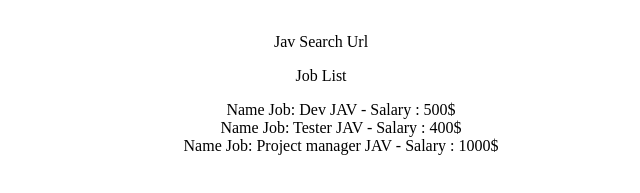
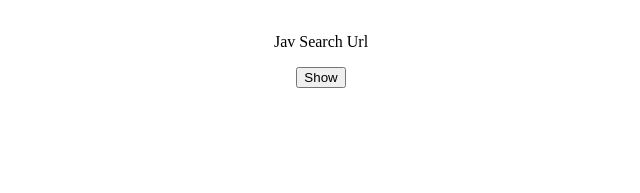
Before and after one commit to allenmeou/Learn-React-Season1, a React (Create React App) app: page / in a window 1280 px wide. Shown: the part 499-692 px from the top of the page, without its empty margins (319-959 px from the left). Built offline with nearby package versions, Linux system fonts and the light colour scheme.

Commit message:
uploap code #14

```diff
--- a/src/views/Example/MyComponents.js
+++ b/src/views/Example/MyComponents.js
@@ -11,17 +11,17 @@ class MyComponents extends React.Component {
       {
         id: "job-1",
         title: "Dev JAV",
-        salary: "500$",
+        salary: "500",
       },
       {
         id: "job-2",
         title: "Tester JAV",
-        salary: "400$",
+        salary: "400",
       },
       {
         id: "job-3",
         title: "Project manager JAV",
-        salary: "1000$",
+        salary: "1000",
       },
     ],
   };
--- a/src/views/Example/SearchJavIdol.js
+++ b/src/views/Example/SearchJavIdol.js
@@ -1,85 +1,32 @@
-import React, { Component } from "react";
+import { Component } from "react";
+import React from "react";
 
 // CLASS COMPONENT
-// class SearchJavIdol extends Component {
-//   constructor(props) {
-//     super(props);
-//     this.state = {
-//       name: "",
-//       link: "https://jav.photos/free/",
-//     };
-//   }
+class SearchJavIdol extends Component {
+  state = {
+    showJobs: false,
+  };
+  handleShowHide = (status) => {
+    this.setState({
+      showJobs: !this.state.showJobs,
+    });
+  };
 
-//   componentDidUpdate(prevProps, prevState) {
-//     if (prevState.name !== this.state.name) {
-//       this.setState({
-//         link: `https://jav.photos/free/${this.state.name}`,
-//       });
-//     }
-//   }
+  render() {
+    let { arrJobs } = this.props;
+    let { showJobs } = this.state;
+    let check = showJobs === true ? "showJobs = true" : "showJobs = false";
+    console.log(">>> check :", check);
 
-//   handleSubmit = (event) => {
-//     event.preventDefault();
-//     // handle form submission
-//   };
-
-//   handleNameChange = (event) => {
-//     this.setState({
-//       name: event.target.value,
-//     });
-//   };
-
-//   render() {
-//     console.log(">>> check point", this.props);
-//     // let name = this.props.name;
-//     // let age = this.props.age;
-//     let { name, age, address, arrJobs } = this.props;
-//     return (
-//       <form onSubmit={this.handleSubmit}>
-//         <label>
-//           Name:
-//           <input
-//             type="text"
-//             value={this.state.name}
-//             onChange={this.handleNameChange}
-//           />
-//         </label>
-//         <a className="a-search" href={this.state.link}>
-//           Tìm Kiếm
-//         </a>
-//         <img src={this.state.link} alt="" />
-//         <>
-//           <div>
-//             Job List
-//             <ul>
-//               {arrJobs.map((job) => {
-//                 console.log(job);
-//                 return (
-//                   <div key={job.id}>
-//                     <li>
-//                       Name Job: {job.title} - Salary : {job.salary}
-//                     </li>
-//                   </div>
-//                 );
-//               })}
-//             </ul>
-//           </div>
-//         </>
-//       </form>
-//     );
-//   }
-// }
-
-// FUNCTION COMPONENT
-const SearchJavIdol = (props) => {
-  console.log(">>> Check child props", props);
-  let { arrJobs } = props;
     return (
-    <div>
+      <>
+        {showJobs === false ? (
+          <button onClick={() => this.handleShowHide()}>Show</button>
+        ) : (
+          <>
+            <ul className="job-list">
               Job List
-      <ul>
               {arrJobs.map((job) => {
-          console.log(job);
                 return (
                   <div key={job.id}>
                     <li>
@@ -89,8 +36,36 @@ const SearchJavIdol = (props) => {
                 );
               })}
             </ul>
-    </div>
+            <button onClick={() => this.handleShowHide()}>hide</button>
+          </>
+        )}
+      </>
     );
-};
+  }
+}
+
+// FUNCTION COMPONENT
+// const SearchJavIdol = (props) => {
+//   console.log(">>> Check child props", props);
+//   let { arrJobs } = props;
+//   return (
+//     <div>
+//       Job List
+//       <ul>
+//         {arrJobs.map((job) => {
+//           if (job.salary >= 500) {
+//             return (
+//               <div key={job.id}>
+//                 <li>
+//                   Name Job: {job.title} - Salary : {job.salary} $
+//                 </li>
+//               </div>
+//             );
+//           }
+//         })}
+//       </ul>
+//     </div>
+//   );
+// };
 
 export default SearchJavIdol;
```
Lines whose indentation alone changed are shown as unchanged.
